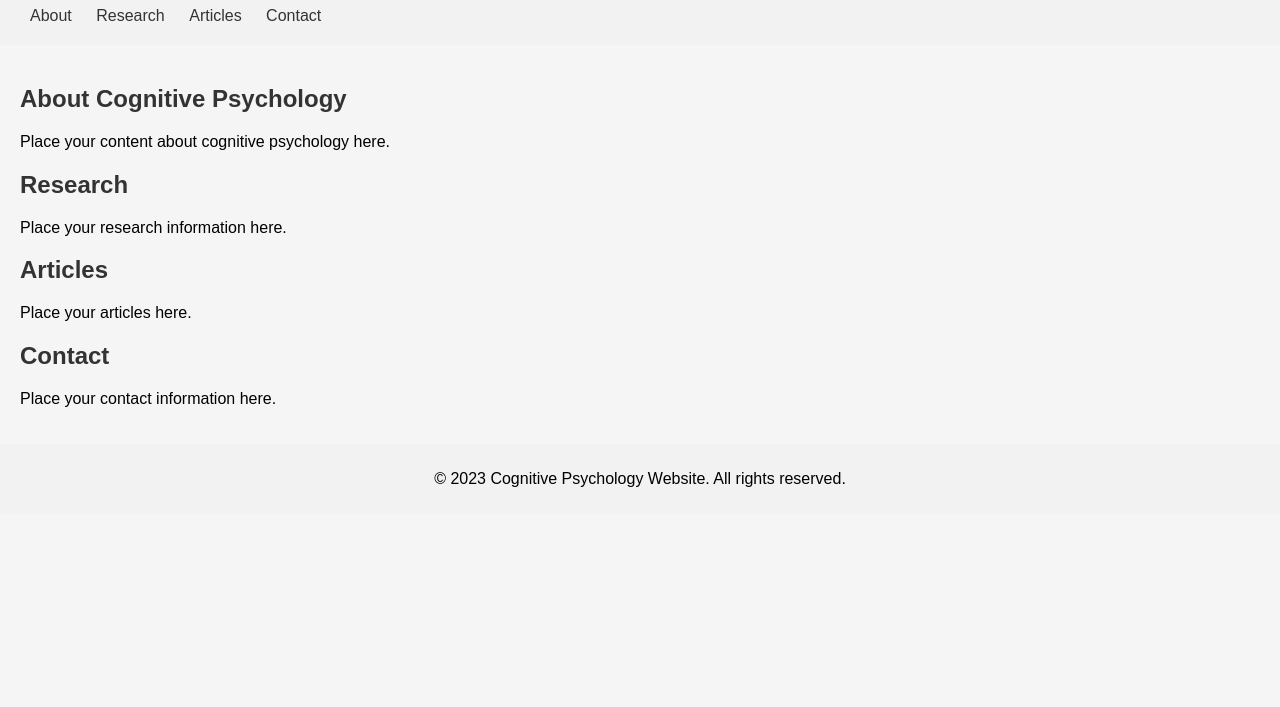
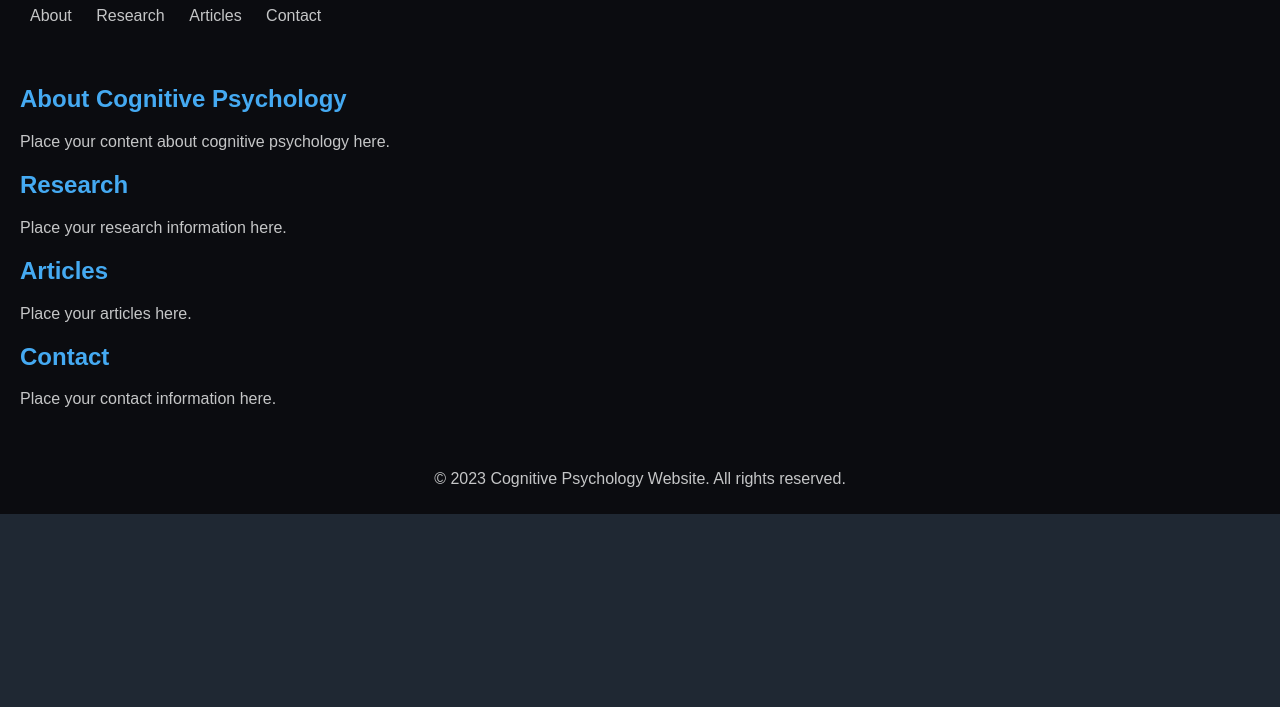
Before and after one commit to Hhaaayyy/Chat_GPT_Website, a plain HTML site: page Index.html in a window 1280 px wide. Shown: the part 93-800 px from the top of the page. Drawn offline with Linux system fonts and the light colour scheme.

Commit message:
Update Index.html

```diff
--- a/Index.html
+++ b/Index.html
@@ -3,43 +3,43 @@
 <head>
   <title>Cognitive Psychology Website</title>
 </head>
-<body style="font-family: Arial, sans-serif; margin: 0; padding: 0; background-color: #f5f5f5;">
-  <header style="background-color: #f2f2f2; padding: 20px;">
-    <h1 style="color: #333;">Cognitive Psychology</h1>
+<body style="font-family: Arial, sans-serif; background-color: #1f2833; margin: 0; padding: 0;">
+  <header style="background-color: #0b0c10; padding: 20px;">
+    <h1 style="color: #45aaf2;">Cognitive Psychology</h1>
     <nav>
       <ul style="list-style-type: none; margin: 0; padding: 0;">
-        <li style="display: inline;"><a href="#about" style="color: #333; text-decoration: none; padding: 10px;">About</a></li>
-        <li style="display: inline;"><a href="#research" style="color: #333; text-decoration: none; padding: 10px;">Research</a></li>
-        <li style="display: inline;"><a href="#articles" style="color: #333; text-decoration: none; padding: 10px;">Articles</a></li>
-        <li style="display: inline;"><a href="#contact" style="color: #333; text-decoration: none; padding: 10px;">Contact</a></li>
+        <li style="display: inline;"><a href="#about" style="color: #c5c6c7; text-decoration: none; padding: 10px;">About</a></li>
+        <li style="display: inline;"><a href="#research" style="color: #c5c6c7; text-decoration: none; padding: 10px;">Research</a></li>
+        <li style="display: inline;"><a href="#articles" style="color: #c5c6c7; text-decoration: none; padding: 10px;">Articles</a></li>
+        <li style="display: inline;"><a href="#contact" style="color: #c5c6c7; text-decoration: none; padding: 10px;">Contact</a></li>
       </ul>
     </nav>
   </header>
 
-  <main style="padding: 20px;">
-    <section id="about">
-      <h2 style="color: #333;">About Cognitive Psychology</h2>
-      <p>Place your content about cognitive psychology here.</p>
+  <main style="background-color: #0b0c10; padding: 20px;">
+    <section style="margin-bottom: 20px;">
+      <h2 style="color: #45aaf2;">About Cognitive Psychology</h2>
+      <p style="color: #c5c6c7;">Place your content about cognitive psychology here.</p>
     </section>
 
-    <section id="research">
-      <h2 style="color: #333;">Research</h2>
-      <p>Place your research information here.</p>
+    <section style="margin-bottom: 20px;">
+      <h2 style="color: #45aaf2;">Research</h2>
+      <p style="color: #c5c6c7;">Place your research information here.</p>
     </section>
 
-    <section id="articles">
-      <h2 style="color: #333;">Articles</h2>
-      <p>Place your articles here.</p>
+    <section style="margin-bottom: 20px;">
+      <h2 style="color: #45aaf2;">Articles</h2>
+      <p style="color: #c5c6c7;">Place your articles here.</p>
     </section>
 
-    <section id="contact">
-      <h2 style="color: #333;">Contact</h2>
-      <p>Place your contact information here.</p>
+    <section>
+      <h2 style="color: #45aaf2;">Contact</h2>
+      <p style="color: #c5c6c7;">Place your contact information here.</p>
     </section>
   </main>
 
-  <footer style="background-color: #f2f2f2; padding: 10px; text-align: center;">
-    <p>&copy; 2023 Cognitive Psychology Website. All rights reserved.</p>
+  <footer style="background-color: #0b0c10; padding: 10px; text-align: center;">
+    <p style="color: #c5c6c7;">&copy; 2023 Cognitive Psychology Website. All rights reserved.</p>
   </footer>
 </body>
 </html>
```
